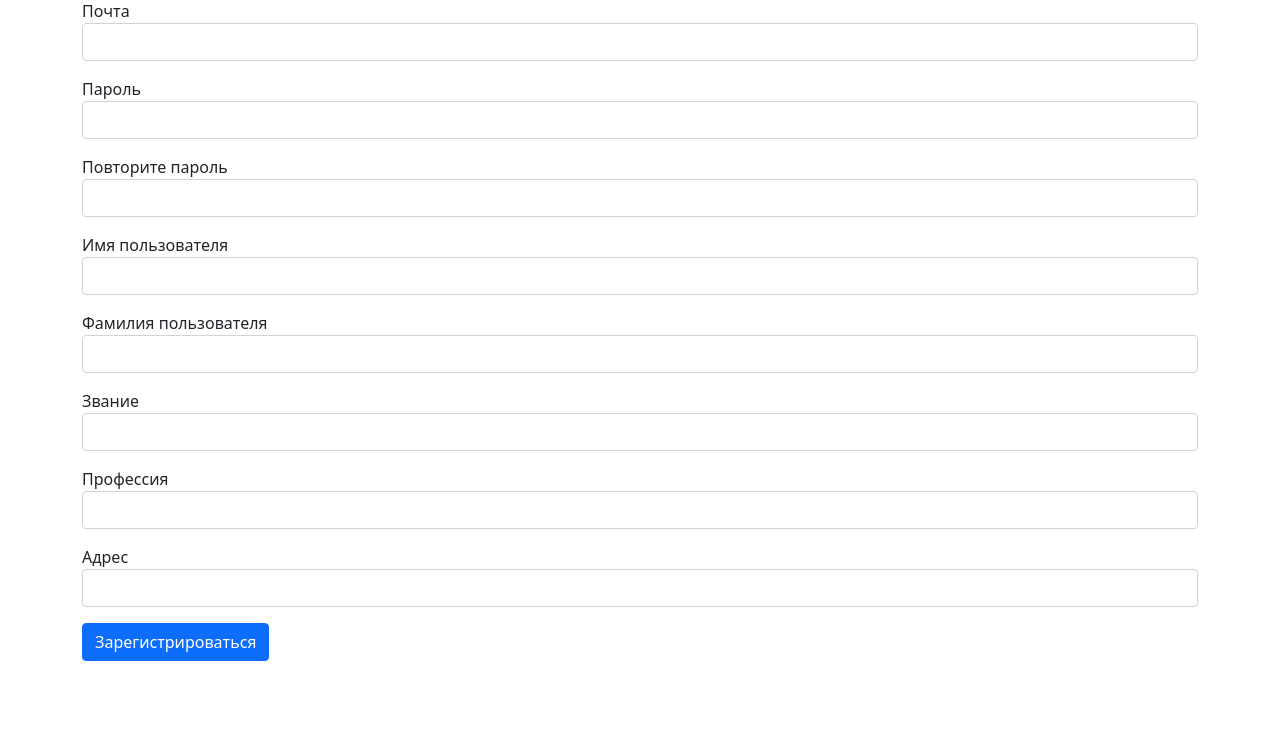
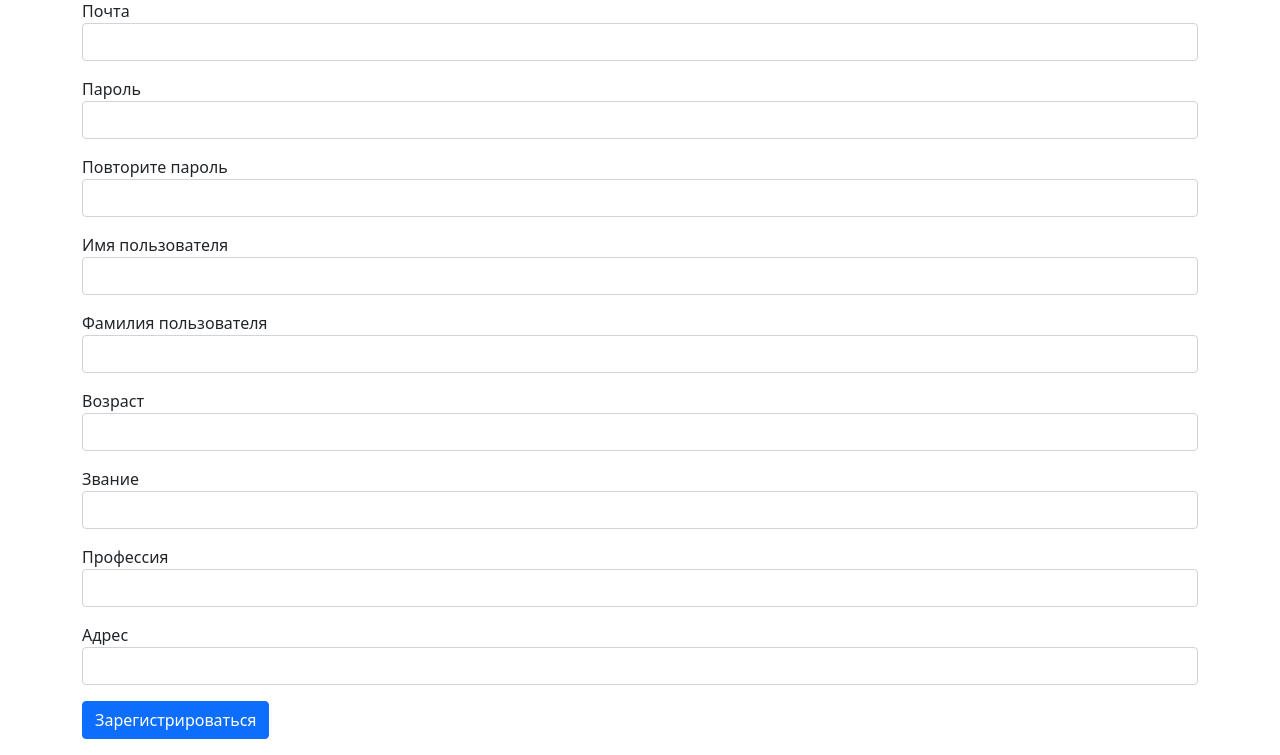
Before and after one commit to Goog124/servertest2, a Flask app: page /register in a window 1280 px wide. Shown: the part 139-894 px from the top of the page. Before the commit the page ends 800 px from the top, so only its background shows below. Run offline with Flask 3, Linux system fonts and the light colour scheme.

Commit message:
\Ура регистр

```diff
--- a/MyServerFlask/data/LoginForm.py
+++ b/MyServerFlask/data/LoginForm.py
@@ -1,5 +1,5 @@
 from flask_wtf import FlaskForm
-from wtforms import StringField, PasswordField, BooleanField, SubmitField, EmailField
+from wtforms import StringField, PasswordField, BooleanField, SubmitField, EmailField, IntegerField
 from wtforms.validators import DataRequired
 
 
@@ -19,4 +19,5 @@ class RegisterForm(FlaskForm):
     position = StringField("Звание", validators=[DataRequired()])
     speciality = StringField("Профессия", validators=[DataRequired()])
     address = StringField("Адрес", validators=[DataRequired()])
+    age = IntegerField("Возраст", validators=[DataRequired()])
     submit = SubmitField('Зарегистрироваться')
--- a/MyServerFlask/main.py
+++ b/MyServerFlask/main.py
@@ -83,11 +83,16 @@ def reqister():
             return render_template('register.html', title='Регистрация',
                                    form=form,
                                    message="Такой пользователь уже есть")
-        user = User(
-            name=form.name.data,
-            email=form.email.data
-        )
+        user = User()
+        user.surname = form.surname.data
+        user.age = form.age.data
+        user.name = form.name.data
+        user.position = form.position.data
+        user.speciality = form.speciality.data
+        user.address = form.address.data
+        user.email = form.email.data
         user.set_password(form.password.data)
+        print(user)
         db_sess.add(user)
         db_sess.commit()
         return redirect('/login')
--- a/MyServerFlask/templates/register.html
+++ b/MyServerFlask/templates/register.html
@@ -42,8 +42,17 @@
     </p>
     <p>
         {{ form.surname.label }}<br>
-        {{ form.name(class="form-control") }}
-        {% for error in form.name.errors %}
+        {{ form.surname(class="form-control") }}
+        {% for error in form.surname.errors %}
+            <p class="alert alert-danger" role="alert">
+                {{ error }}
+            </p>
+        {% endfor %}
+    </p>
+    <p>
+        {{ form.age.label }}<br>
+        {{ form.age(class="form-control") }}
+        {% for error in form.age.errors %}
             <p class="alert alert-danger" role="alert">
                 {{ error }}
             </p>
@@ -51,8 +60,8 @@
     </p>
     <p>
         {{ form.position.label }}<br>
-        {{ form.name(class="form-control") }}
-        {% for error in form.name.errors %}
+        {{ form.position(class="form-control") }}
+        {% for error in form.position.errors %}
             <p class="alert alert-danger" role="alert">
                 {{ error }}
             </p>
@@ -60,8 +69,8 @@
     </p>
     <p>
         {{ form.speciality.label }}<br>
-        {{ form.name(class="form-control") }}
-        {% for error in form.name.errors %}
+        {{ form.speciality(class="form-control") }}
+        {% for error in form.speciality.errors %}
             <p class="alert alert-danger" role="alert">
                 {{ error }}
             </p>
@@ -69,8 +78,8 @@
     </p>
     <p>
         {{ form.address.label }}<br>
-        {{ form.name(class="form-control") }}
-        {% for error in form.name.errors %}
+        {{ form.address(class="form-control") }}
+        {% for error in form.address.errors %}
             <p class="alert alert-danger" role="alert">
                 {{ error }}
             </p>
```
Also changed, not shown: MyServerFlask/db/mars_explorer.db.
